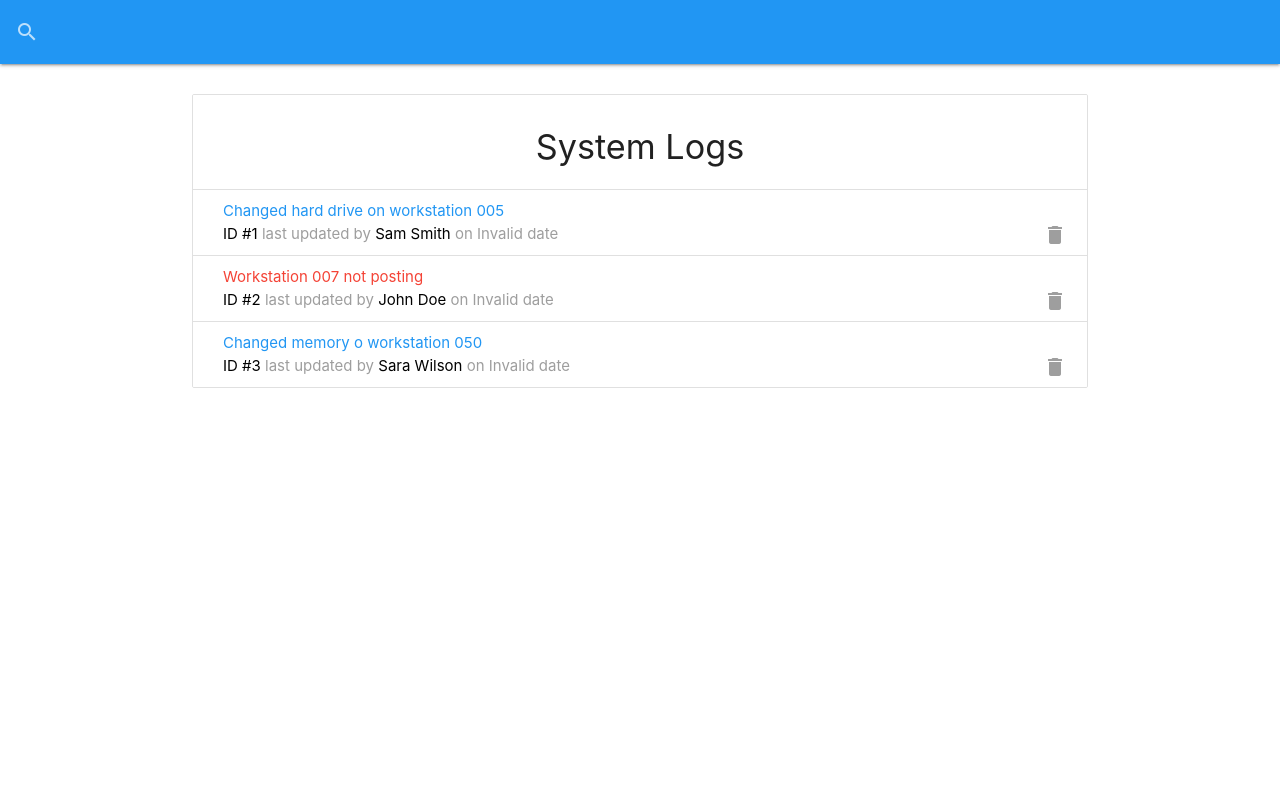
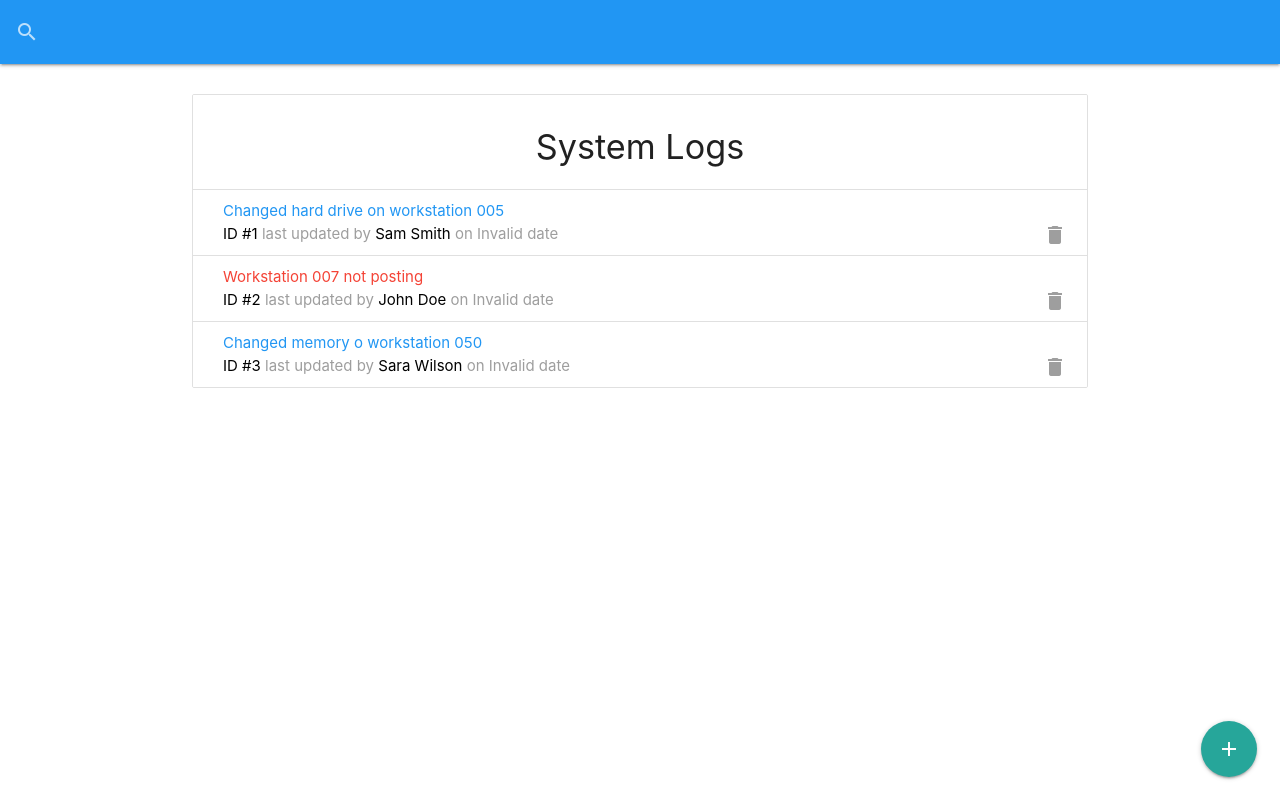
Before and after one commit to KnifeParty12/ITLogger, a React (Create React App) app: page / in a window 1280 px wide. Built offline with nearby package versions, Linux system fonts and the light colour scheme; data requests are answered from the project's data file.

Commit message:
Added the AddBtn to UI
Signed-off-by: KnifeParty12 <flashfunk01@gmail.com>

```diff
--- a/src/App.js
+++ b/src/App.js
@@ -1,5 +1,6 @@
 import React, {useEffect,Fragment} from 'react';
 import Logs from './components/logs/Logs';
+import AddBtn from './components/layout/AddBtn';
 import 'materialize-css/dist/css/materialize.min.css';
 import M from 'materialize-css/dist/js/materialize.min.js';
 import SearchBar from './components/layout/SearchBar';
@@ -12,6 +13,7 @@ const App = () => {
   return <Fragment>
     <SearchBar/>
     <div className="container">
+      <AddBtn/>
         <Logs/>
     </div>
   </Fragment>;
--- /dev/null
+++ b/src/components/layout/AddBtn.js
@@ -0,0 +1,25 @@
+import React from 'react';
+
+const AddBtn = () => {
+    return (
+        <div className="fixed-action-btn">
+            <a href="#add-log-modal" className="btn-floating btn-large darken-2 modal-trigger">
+                <i className="large material-icons">add</i>
+            </a>
+            <ul>
+                <li>
+                    <a href="#tech-list-modal" className="btn-floating green modal-trigger">
+                        <i className="material-icons">person</i>
+                    </a>
+                </li>
+                <li>
+                    <a href="#tech-modal" className="btn-floating red modal-trigger">
+                        <i className="material-icons">person_add</i>
+                    </a>
+                </li>
+            </ul>
+        </div>
+    );
+};
+
+export default AddBtn;
```
